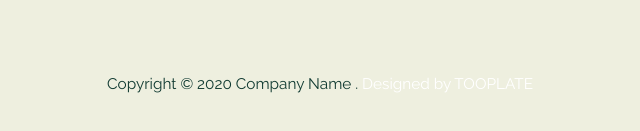
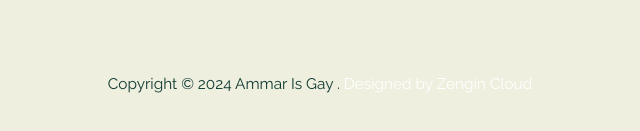
Before and after one commit to zengincloud/agencytemplate, a plain HTML site: page index.html in a window 1280 px wide. Shown: the part 4282-4413 px from the top of the page, 320-960 px from the left. Drawn offline with Linux system fonts and the light colour scheme.

Commit message:
Update index.html

```diff
--- a/index.html
+++ b/index.html
@@ -343,9 +343,9 @@ https://www.tooplate.com/view/2117-infinite-loop
 
       	<footer class="text-center small tm-footer">
           <p class="mb-0">
-          Copyright &copy; 2020 Company Name
+          Copyright &copy; 2024 Ammar Is Gay
 
-          . <a rel="nofollow" href="https://www.tooplate.com" title="HTML templates">Designed by TOOPLATE</a></p>
+          . <a rel="nofollow" href="https://www.tooplate.com" title="HTML templates">Designed by Zengin Cloud</a></p>
         </footer>
 
     </section>
```
